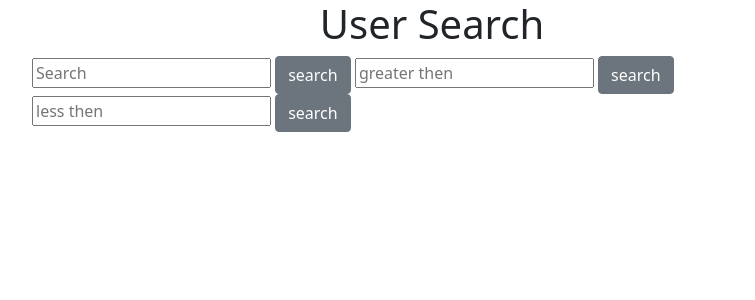
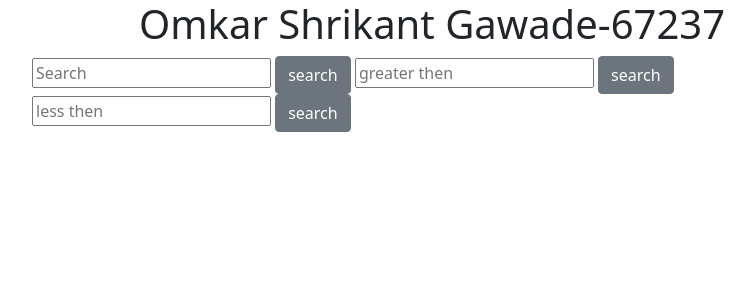
Before and after one commit to omkar9905/adb, a Flask app: page /search in a window 1280 px wide. Shown: the top 300 px of the page, without its empty margins (208-963 px from the left). Run offline with Flask 2, Linux system fonts and the light colour scheme.

Commit message:
Update search.html

```diff
--- a/templates/search.html
+++ b/templates/search.html
@@ -4,10 +4,10 @@
     <meta charset="utf-8">
     <meta name="viewport" content="width=device-width, initial-scale=1">
     <link href="https://cdn.jsdelivr.net/npm/bootstrap@5.1.3/dist/css/bootstrap.min.css" rel="stylesheet" integrity="sha384-1BmE4kWBq78iYhFldvKuhfTAU6auU8tT94WrHftjDbrCEXSU1oBoqyl2QvZ6jIW3" crossorigin="anonymous">
-    <title>Search Data</title>
+    <title>Omkar Shrikant Gawade-67237</title>
   </head>
     <body>
-        <h1><center>User Search</center></h1>
+        <h1><center>Omkar Shrikant Gawade-67237</center></h1>
         <form class="example" method="post" action=""
          style="margin:auto;max-width:800px">
             <input type="text" placeholder="Search" name="user">
```
